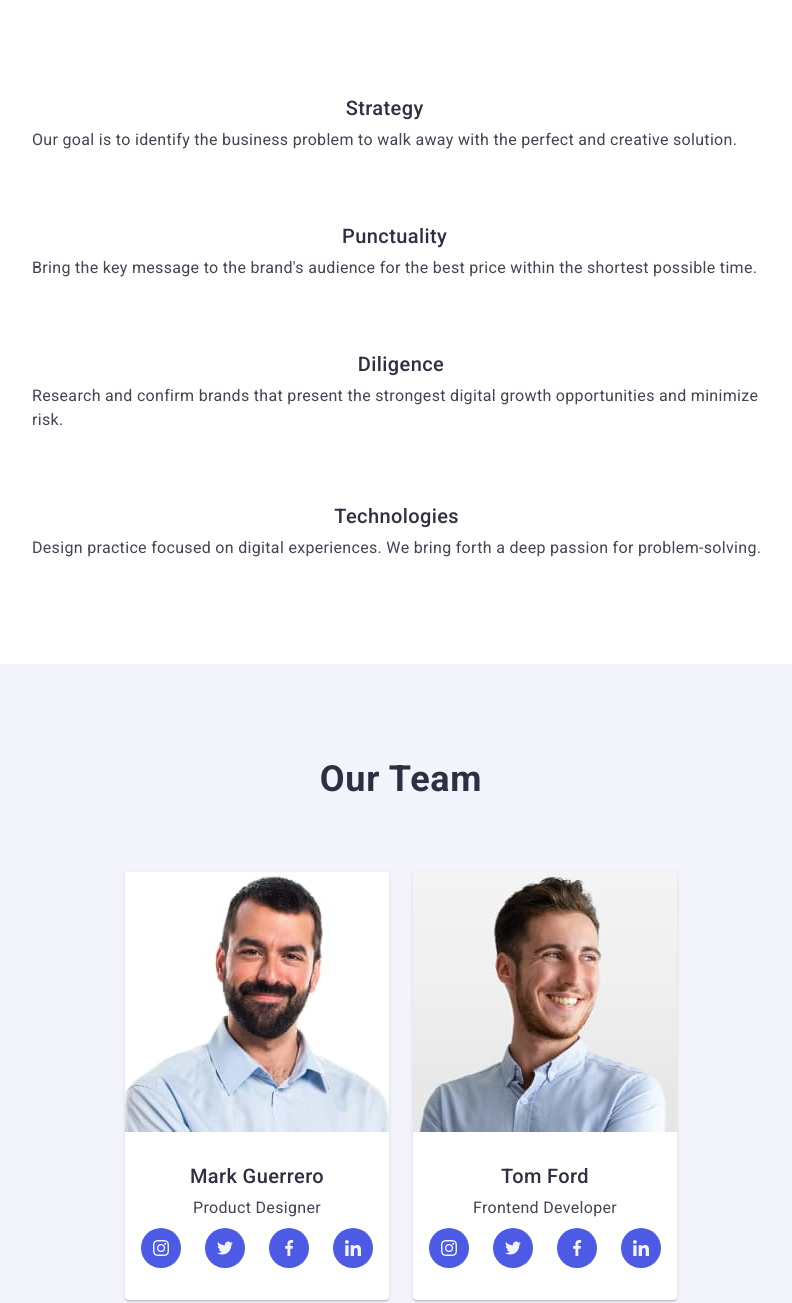
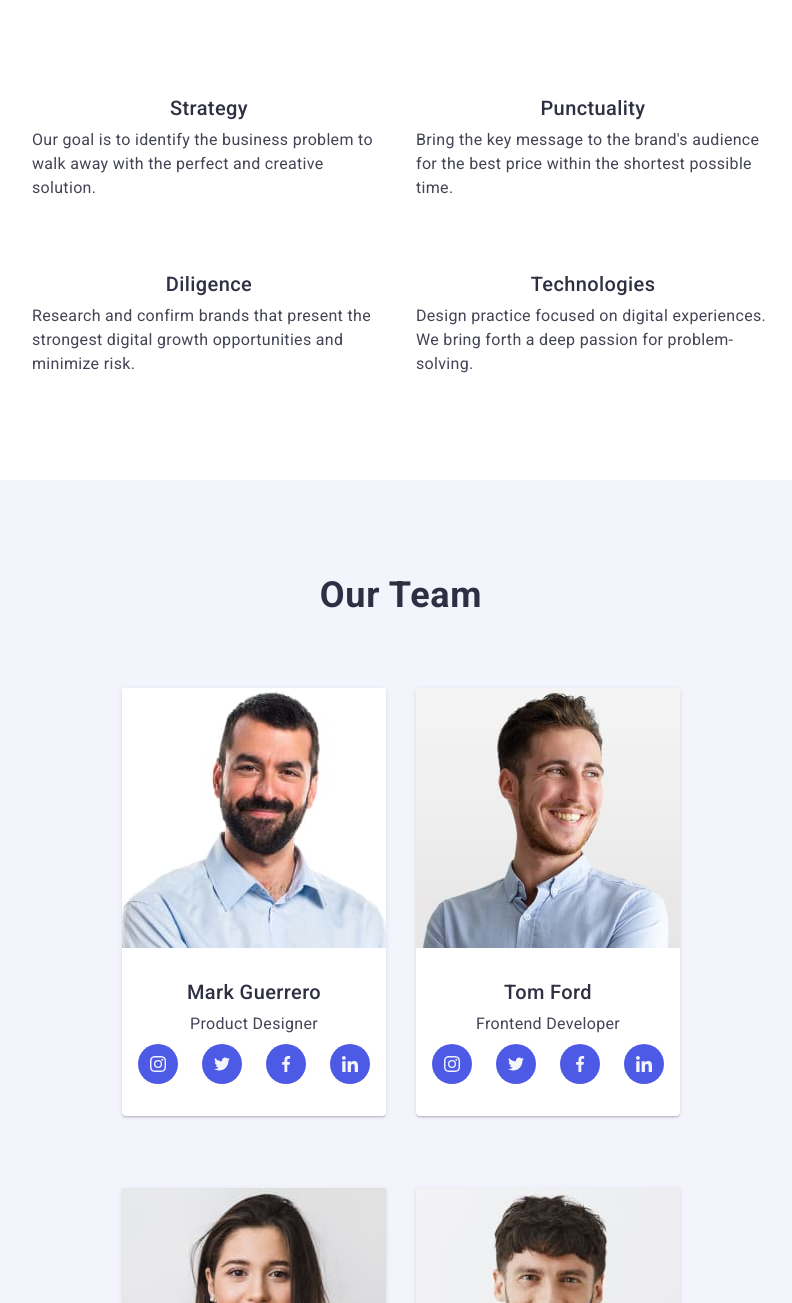
Before and after one commit to GaluzaAndriy/goit-markup-hw-07, a plain HTML site: page index.html in a window 1280 px wide. Shown: the top 1303 px of the page, without its empty margins (239-1031 px from the left). Drawn offline with nearby package versions, Linux system fonts and the light colour scheme.

Commit message:
.features-list

```diff
--- a/css/styles.css
+++ b/css/styles.css
@@ -1025,13 +1025,23 @@ body {
   padding-bottom: 104px;
 }
 
-  .features-list {
-     width: calc((100%-30px) / 2);
+.features-list {
+  display: flex;
+  flex-wrap: wrap;
+  column-gap: 30px;
+  /* gap: 72px; */
+}
+
+  .features-item  {
+     width: calc((100% - 30px) / 2);
   }
 
   .team-list {
-    /* width: calc((100%-30px) / 2); */
-      gap: 24px;
-      row-gap: 64px;
+ display: flex;
+  flex-wrap: wrap;
+  column-gap: 30px;
   }
+
+.team-item {
+  width: calc((100%-30px) / 2);
 }
--- a/index.html
+++ b/index.html
@@ -68,7 +68,7 @@
       </section> -->
       <!-- comment section 1 -->
       <section class="features section">
-        <div class="container features">
+        <div class="container">
           <h2 class="visually-hidden">our features</h2>
           <ul class="features-list list">
             <li class="features-item antenna">
```
